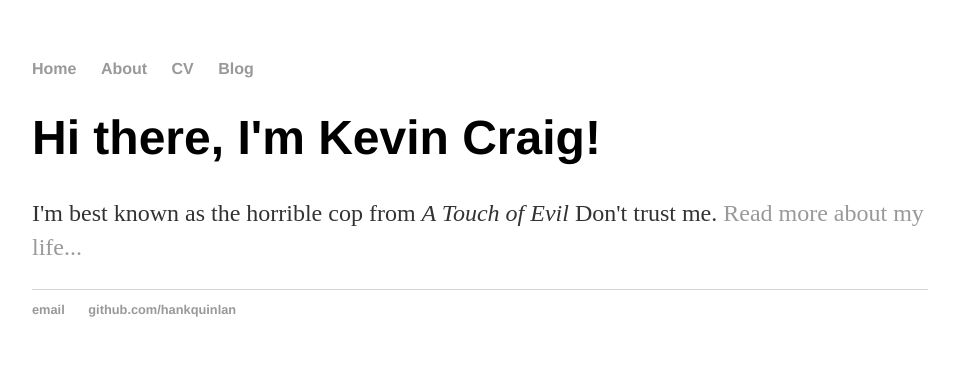
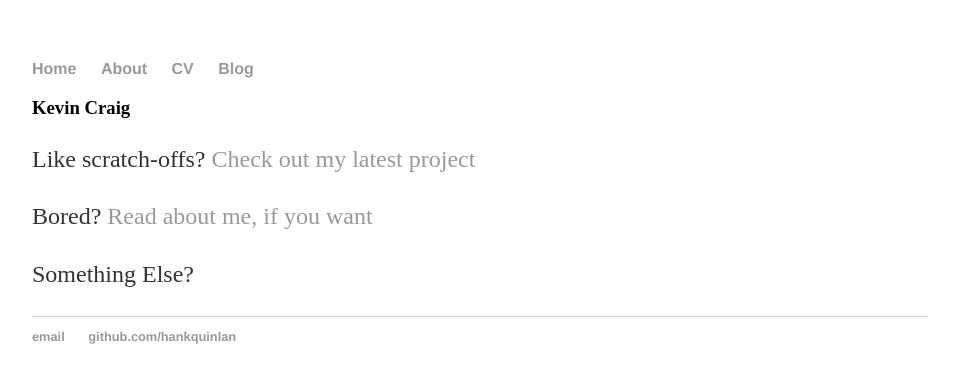
Before and after one commit to kevcraig/kevcriag.github.io, a Jekyll site: the page built from index.html, in a window 1280 px wide. Shown: the top 383 px of the page, without its empty margins (160-1115 px from the left). Built offline with Jekyll 4.4.1, drawn with Linux system fonts in a browser that asks for light colours.

Commit message:
Update index.html

```diff
--- a/index.html
+++ b/index.html
@@ -3,6 +3,8 @@ layout: default
 title: Kevin Craig
 ---
 <div class="blurb">
-	<h1>Hi there, I'm Kevin Craig!</h1>
-	<p>I'm best known as the horrible cop from <em>A Touch of Evil</em> Don't trust me. <a href="/about">Read more about my life...</a></p>
+	<h3>Kevin Craig</h3>
+	<p>Like scratch-offs? <a href="/about">Check out my latest project</a></p>
+	<p>Bored? <a href="/about">Read about me, if you want</a></p>
+	<p>Something Else? <a href="mailto:kacraig@ncsu.edu"drop me a line</a></p>
 </div><!-- /.blurb -->
```
